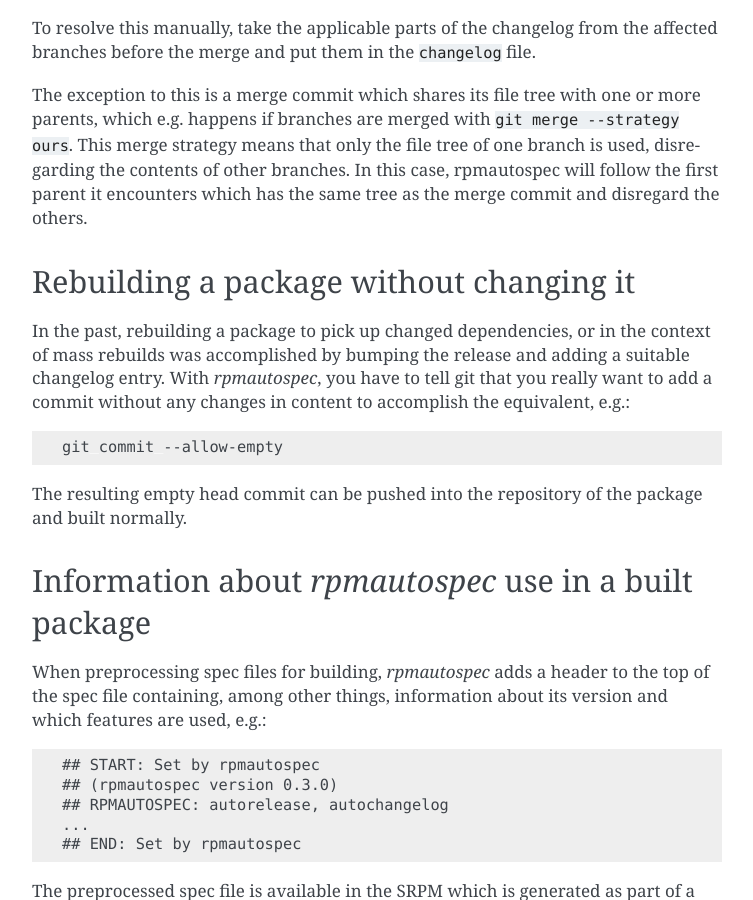
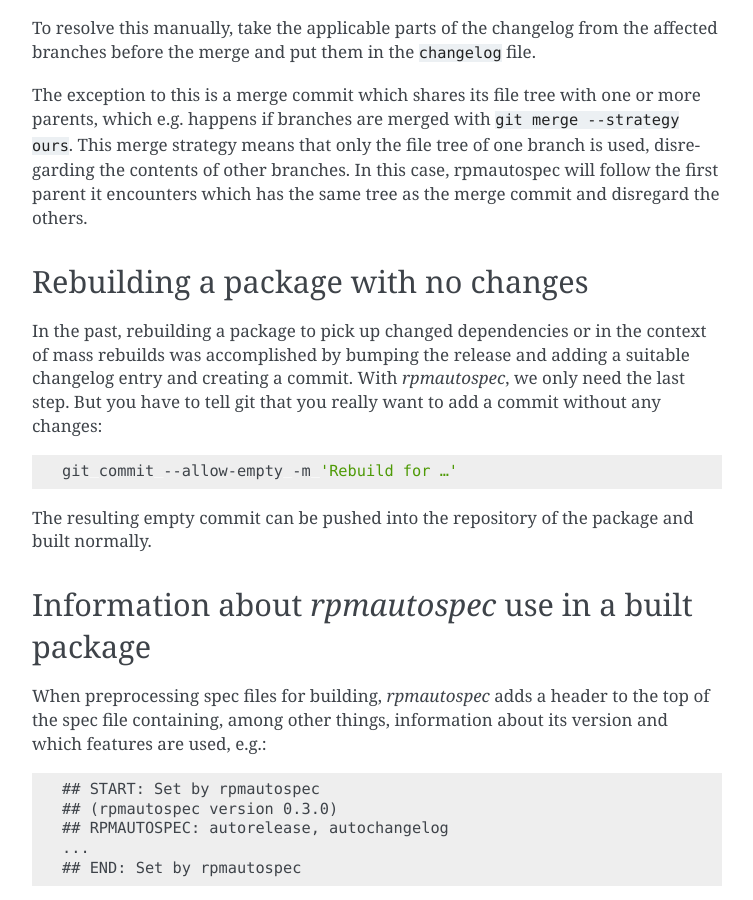
Before and after one commit to fedora-infra/rpmautospec, a Sphinx documentation site: the page built from doc/peculiarities.rst, in a window 1280 px wide and 900 px high, scrolled down 912 px. Shown: the whole window, without its empty margins (373-1126 px from the left). Built offline with Sphinx 7.4.7, drawn with Linux system fonts in a browser that asks for light colours; some of the changed text lies outside the part shown.

Commit message:
doc: describe how/why empty commits are used
Signed-off-by: Zbigniew Jędrzejewski-Szmek <zbyszek@in.waw.pl>

```diff
--- a/doc/peculiarities.rst
+++ b/doc/peculiarities.rst
@@ -54,19 +54,21 @@ rpmautospec will follow the first parent it encounters which has the same tree
 as the merge commit and disregard the others.
 
 
-Rebuilding a package without changing it
-----------------------------------------
+Rebuilding a package with no changes
+------------------------------------
 
-In the past, rebuilding a package to pick up changed dependencies, or in the context of mass
-rebuilds was accomplished by bumping the release and adding a suitable changelog entry. With
-`rpmautospec`, you have to tell git that you really want to add a commit without any changes in
-content to accomplish the equivalent, e.g.:
+In the past, rebuilding a package to pick up changed dependencies or
+in the context of mass rebuilds was accomplished by bumping the
+release and adding a suitable changelog entry and creating a commit.
+With `rpmautospec`, we only need the last step.
+But you have to tell git that you really want to add a
+commit without any changes:
 
 .. code-block:: bash
 
-    git commit --allow-empty
+    git commit --allow-empty -m 'Rebuild for …'
 
-The resulting empty head commit can be pushed into the repository of the package and built normally.
+The resulting empty commit can be pushed into the repository of the package and built normally.
 
 
 Information about `rpmautospec` use in a built package
```
